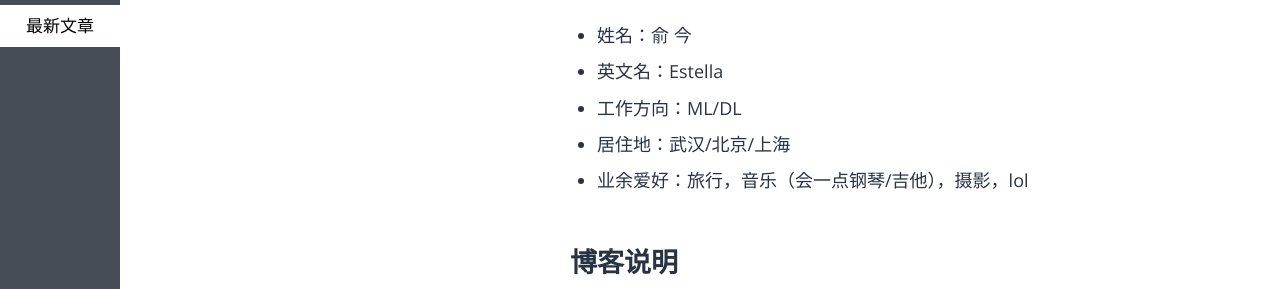
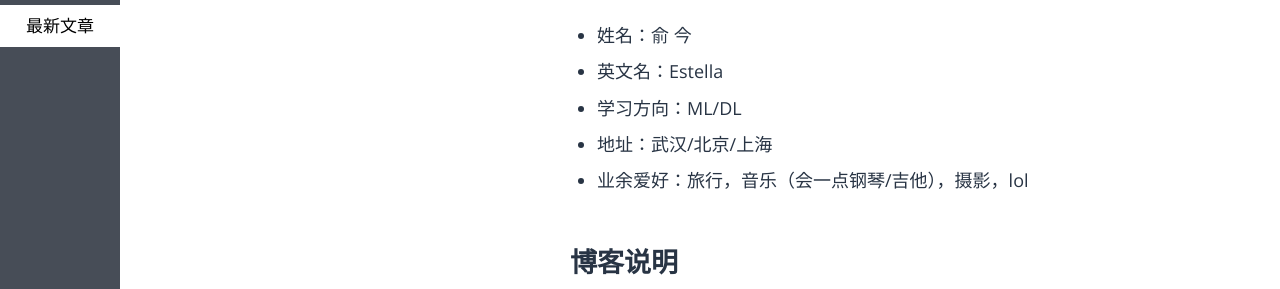
Before and after one commit to cccloves/cccloves.github.io, a Jekyll site: the page built from index.md, in a window 1280 px wide. Shown: the part 181-470 px from the top of the page. Built offline with Jekyll 4.4.1, drawn with Linux system fonts in a browser that asks for light colours; some web fonts are replaced.

Commit message:
Update index.md

```diff
--- a/index.md
+++ b/index.md
@@ -7,8 +7,8 @@ layout: post
 
 - 姓名：俞 今
 - 英文名：Estella
-- 工作方向：ML/DL
-- 居住地：武汉/北京/上海
+- 学习方向：ML/DL
+- 地址：武汉/北京/上海
 - 业余爱好：旅行，音乐（会一点钢琴/吉他），摄影，lol
 
 ## 博客说明
```
